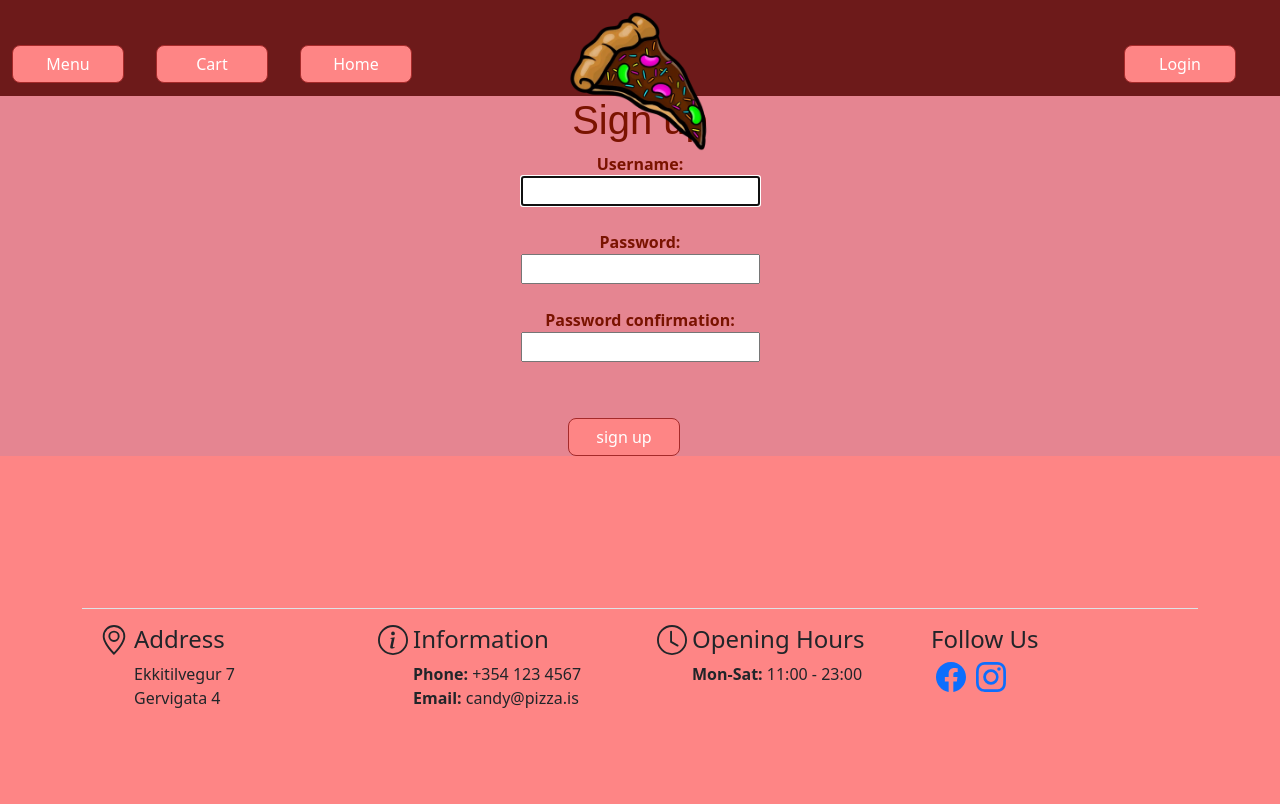
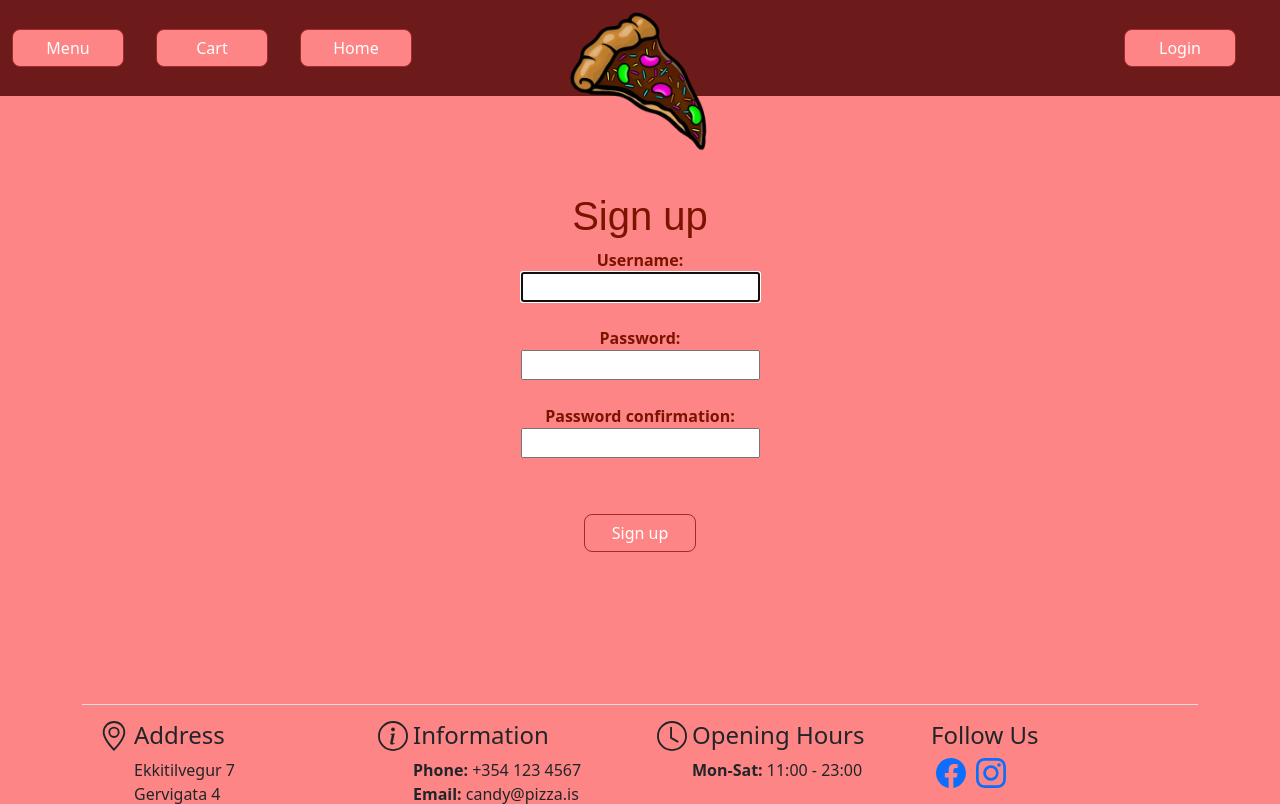
Before and after one commit to saedis-osk/Verk-2, a Django app: page /user/register in a window 1280 px wide. Shown: the top 804 px of the page. Before the commit the page ends 708 px from the top, so only its background shows below. Run offline with Django 4.2, Linux system fonts and the light colour scheme.

Commit message:
CSS for login and register fixed

```diff
--- a/static/css/login.css
+++ b/static/css/login.css
@@ -1,9 +1,11 @@
 h1 {
     font-family: "Arial";
     text-align:center;
+
 }
 .form-horizontal{
-    background-color: #e58591;
+    margin-top: 5em;
+    background-color: #FE8585;
     text-align: center;
     color: #7a1300;
     align-items: center;
@@ -22,6 +24,7 @@ h1 {
     border-radius: 0.5em;
     background-color: #FE8585;
     border-color:brown;
+    margin: 1em 0 0;
 }
 .btn-primary:hover{
     background-color: brown;
--- a/static/css/register.css
+++ b/static/css/register.css
@@ -3,18 +3,18 @@ h1 {
     text-align:center;
 }
 .form-horizontal{
-    background-color: #e58591;
+    background-color: #FE8585;
     list-style-type: none;
     text-align: center;
     font-weight: bold;
     font-size:1em;
     color: #7a1300;
     text-decoration: antiquewhite;
-    margin: auto;
     align-items: center;
     display: inline-grid;
     place-items: center;
     width: 100%;
+    margin-top:6em;
     margin-bottom: 8em;
 }
 ul{
@@ -25,9 +25,9 @@ span{
     display:none;
 }
 
-.btn-primary {
+.signup {
     border-radius: 0.5em;
-    margin-top: 2em;
+    margin: 2em 0 0;
     background-color: #FE8585;
     border-color:brown;
 }
--- a/templates/user/register.html
+++ b/templates/user/register.html
@@ -6,7 +6,7 @@
     <h1> Sign up</h1>
     {% csrf_token %}
     {{ form }}
-    <input type="submit" class="btn btn-primary" value="sign up" />
+    <input type="submit" class="btn btn-primary signup" value="Sign up" />
     </form>
 
 
```
